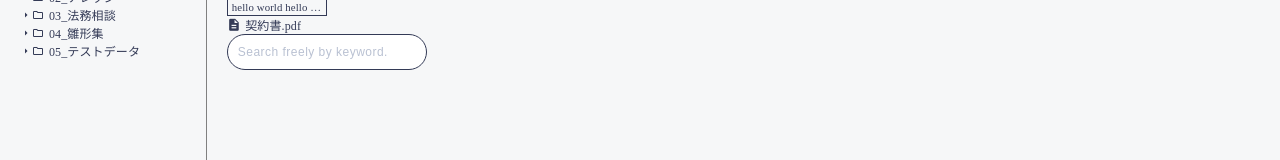
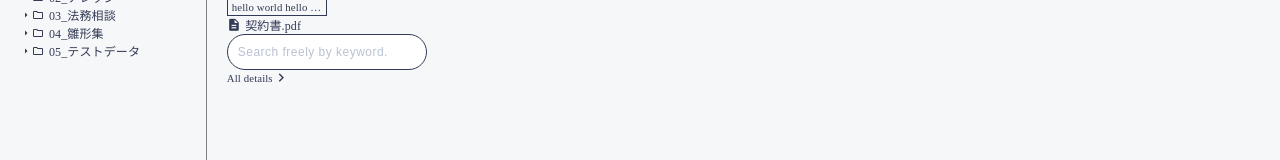
Before and after one commit to calm1205/vite-vue2, a Vue app: page / in a window 1280 px wide. Shown: the part 125-285 px from the top of the page. Built offline with nearby package versions, Linux system fonts and the light colour scheme.

Commit message:
detail link

```diff
--- /dev/null
+++ b/src/components/atoms/DetailLink.vue
@@ -0,0 +1,27 @@
+<script>
+export default {
+  props: ["text", "to"],
+}
+</script>
+
+<template>
+  <router-link :to="to ? to : '#'">
+    <div>
+      <span>{{ text }}</span>
+      <span class="material-icons-outlined"> chevron_right </span>
+    </div>
+  </router-link>
+</template>
+
+<style lang="scss" scoped>
+div {
+  display: flex;
+  align-items: center;
+}
+span {
+  font-size: 0.9rem;
+}
+.material-icons-outlined {
+  font-size: 1.4rem;
+}
+</style>
--- a/src/components/atoms/index.js
+++ b/src/components/atoms/index.js
@@ -3,3 +3,4 @@ export { default as ListItem } from "./ListItem.vue"
 export { default as Card } from "./Card.vue"
 export { default as DocumentChip } from "./DocumentChip.vue"
 export { default as Input } from "./Input.vue"
+export { default as DetailLink } from "./DetailLink.vue"
--- a/src/components/pages/01_ConclusionVersion.vue
+++ b/src/components/pages/01_ConclusionVersion.vue
@@ -1,11 +1,17 @@
 <script>
-import { Card, DocumentChip, Input } from "@/components/atoms/index.js"
+import {
+  Card,
+  DocumentChip,
+  Input,
+  DetailLink,
+} from "@/components/atoms/index.js"
 
 export default {
   components: {
     Card,
     DocumentChip,
     Input,
+    DetailLink,
   },
 }
 </script>
@@ -19,6 +25,7 @@ export default {
     <div class="inputWrap">
       <Input placeholder="Search freely by keyword." />
     </div>
+    <DetailLink text="All details" />
   </div>
 </template>
 
```
